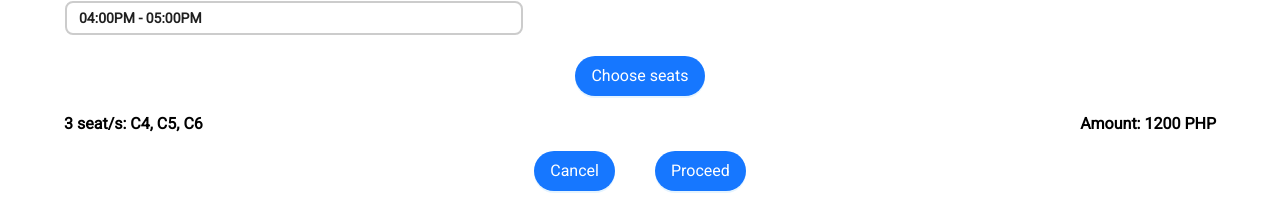
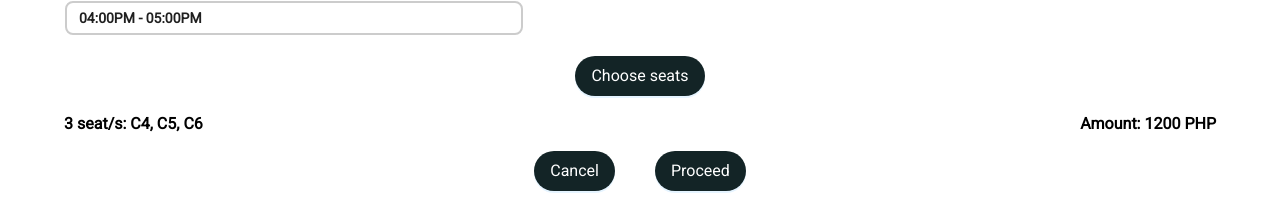
Before and after one commit to Bonitz0902/ticketwave-frontend, a React (Create React App) app in the folder ticketwave/: page /booking in a window 1280 px wide. Shown: the part 660-868 px from the top of the page. Built offline with nearby package versions, Linux system fonts and the light colour scheme.

Commit message:
feat: changed the default color of the button to match application palette

```diff
--- a/ticketwave/src/css/BookingPage.css
+++ b/ticketwave/src/css/BookingPage.css
@@ -123,6 +123,7 @@
 .pickSeatButton {
     position: relative;
     margin-top: 20px;
+    background-color: rgb(19,36,38);
 }
 
 .bookingSeat {
@@ -140,10 +141,7 @@
     text-align: right;
 }
 
-.bookingCancel {
+.bookingCancel, .proceedButton {
     margin: 20px;
+    background-color: rgb(19,36,38);
 }
-
-.proceedButton {
-    margin: 20px;
-}
```
